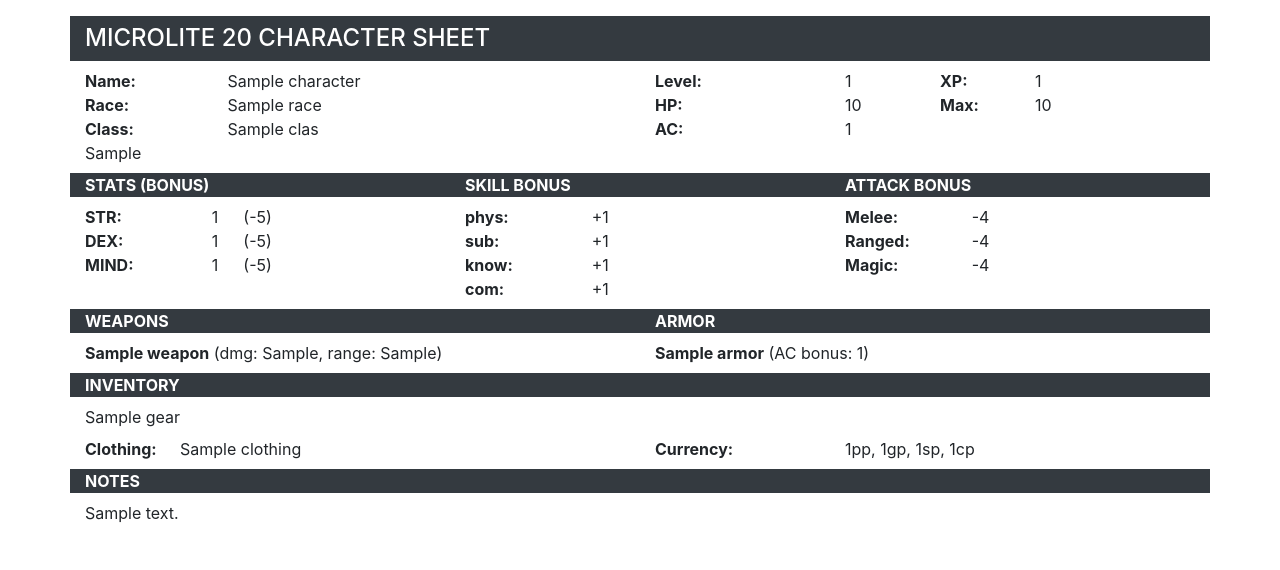
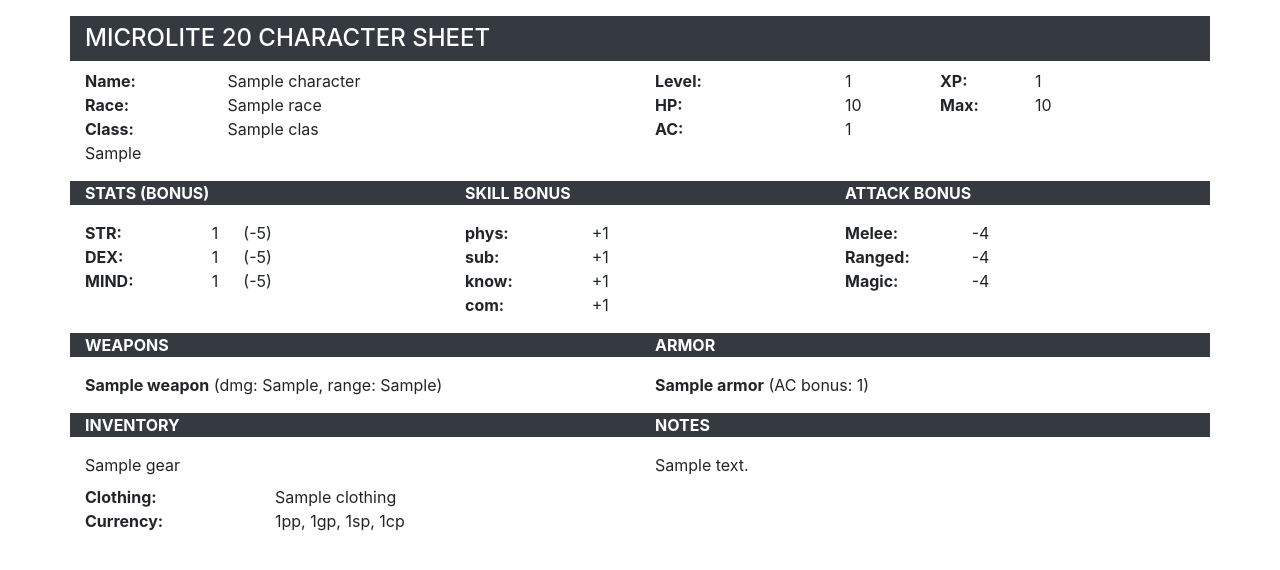
Before and after one commit to michaelbirdtx/microlite20, a Django app: a page that uses m20_root/characters/templates/characters/character_detail.html in a window 1280 px wide. Shown: the top 570 px of the page. Run offline with Django 3.2, Linux system fonts and the light colour scheme; tables that the repository leaves empty hold one stand-in row (values such as "Sample post"); some libraries are stand-ins or nearby versions.

Commit message:
Character sheet refinements.

```diff
--- a/m20_root/characters/templates/characters/character_detail.html
+++ b/m20_root/characters/templates/characters/character_detail.html
@@ -90,7 +90,7 @@
     </div>
     <div class="row">
         <div class="col-12 col-md-4">
-            <div class="row my-2">
+            <div class="row my-3">
                 <div class="col bg-dark text-white font-weight-bold text-uppercase">
                     Stats (Bonus)
                 </div>
@@ -130,7 +130,7 @@
             </div>
         </div>
         <div class="col-12 col-md-4">
-            <div class="row my-2">
+            <div class="row my-3">
                 <div class="col bg-dark text-white font-weight-bold text-uppercase">
                     Skill Bonus
                 </div>
@@ -169,7 +169,7 @@
             </div>
         </div>
         <div class="col-12 col-md-4">
-            <div class="row my-2">
+            <div class="row my-3">
                 <div class="col bg-dark text-white font-weight-bold text-uppercase">
                     Attack Bonus
                 </div>
@@ -202,7 +202,7 @@
     </div>
     <div class="row">
         <div class="col-12 col-md-6">
-            <div class="row my-2">
+            <div class="row my-3">
                 <div class="col bg-dark text-white font-weight-bold text-uppercase">
                     Weapons
                 </div>
@@ -217,7 +217,7 @@
             {% endfor %}
         </div>
         <div class="col-12 col-md-6">
-            <div class="row my-2">
+            <div class="row my-3">
                 <div class="col bg-dark text-white font-weight-bold text-uppercase">
                     Armor
                 </div>
@@ -232,36 +232,40 @@
             {% endfor %}
         </div>
     </div>
-    <div class="row my-2">
+    <div class="row">
+        <div class="col-12 col-md-6">
+            <div class="row my-3">
                 <div class="col bg-dark text-white font-weight-bold text-uppercase">
                     Inventory
                 </div>
             </div>
             <div class="row">
                 {% for item in character.gear.all %}
-        <div class="col-12 col-md-6 col-lg-4 col-xl-3">
+                <div class="col-12 col-lg-6">
                     {{ item.name }}
                 </div>
                 {% endfor %}
             </div>
             <div class="row mt-2">
-        <div class="col-3 col-md-2 col-lg-1 font-weight-bold">
+                <div class="col-4 font-weight-bold">
                     Clothing:
                 </div>
-        <div class="col-9 col-md-4 col-lg-3 col-xl-5">
+                <div class="col-8">
                     {{ character.clothing }}
                 </div>
-        <div class="col-3 col-md-2 col-lg-2 font-weight-bold">
+                <div class="col-4 font-weight-bold">
                     Currency:
                 </div>
-        <div class="col-9 col-md-4 col-lg-4">
+                <div class="col-8">
                     {{ character.platinum }}pp,
                     {{ character.gold }}gp,
                     {{ character.silver }}sp,
                     {{ character.copper }}cp
                 </div>
             </div>
-    <div class="row my-2">
+        </div>
+        <div class="col-12 col-md-6">
+            <div class="row my-3">
                 <div class="col bg-dark text-white font-weight-bold text-uppercase">
                     Notes
                 </div>
@@ -271,5 +275,7 @@
                     {{ character.notes|linebreaks }}
                 </div>
             </div>
+        </div>
+    </div>
 </body>
 </html>
```
Lines whose indentation alone changed are shown as unchanged.
